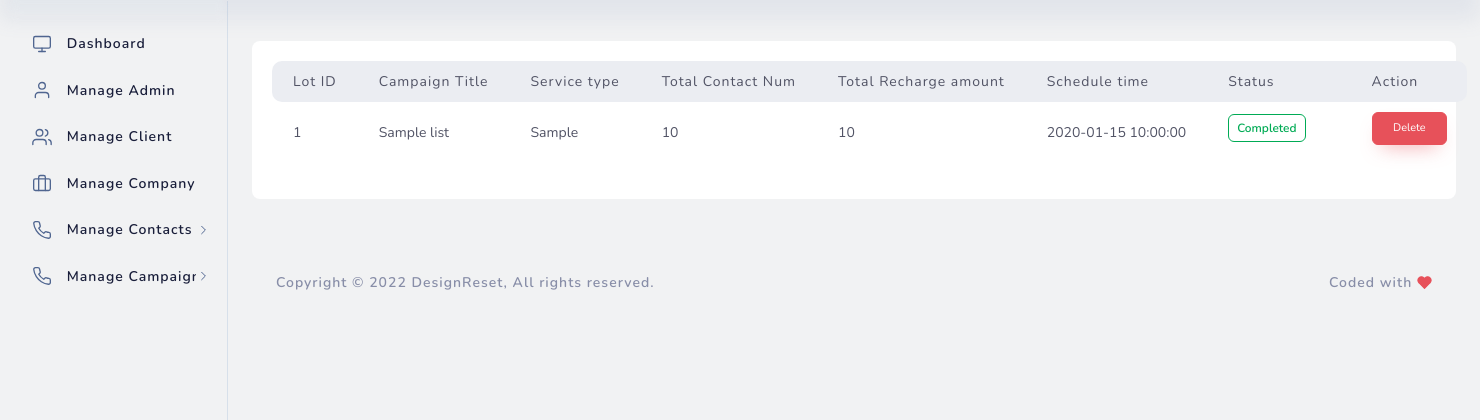
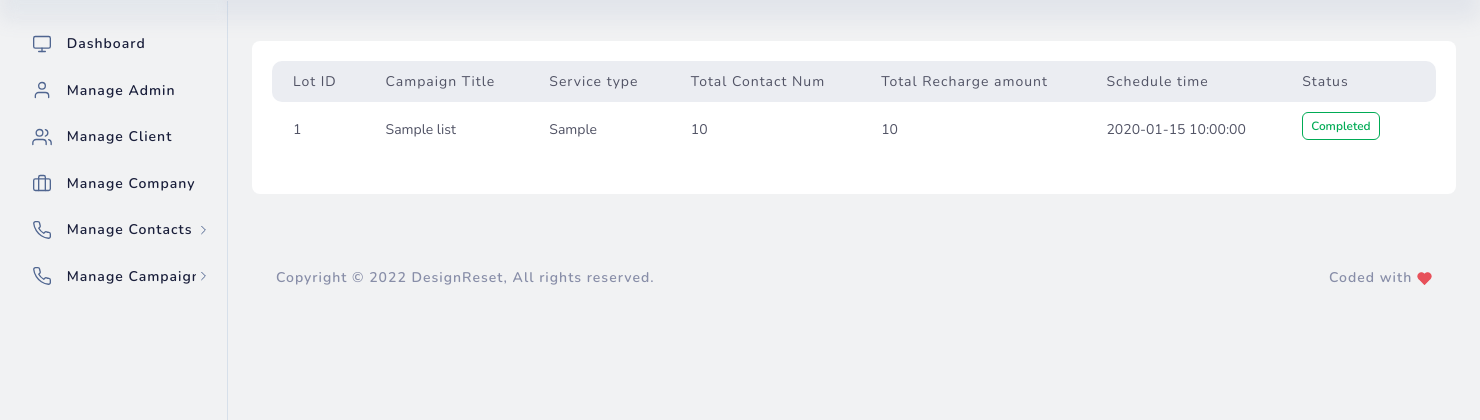
Before and after one commit to Jobayer-Tuser/manage-topup-admin-panel, a PHP site: page /list-campaign.php in a window 1480 px wide. Shown: the part 106-526 px from the top of the page. Run offline with PHP 8.4, Linux system fonts and the light colour scheme; the visitor is signed in with stand-in values (Sample User, id 1); tables that the repository leaves empty or names only in its code hold one stand-in row (values such as "Sample post"); some libraries are stand-ins or nearby versions.

Commit message:
remove the edit and campaign button

```diff
--- a/resources/views/content/list-campaign.php
+++ b/resources/views/content/list-campaign.php
@@ -14,16 +14,6 @@ $campaignList = $eloquent->selectData($columnName, $tableName);
 <div class="row layout-top-spacing">
     <div id="flLoginForm" class="col-lg-12 layout-spacing">
         <?php
-        #== REGISTRATION CONFIRMATION MESSAGE
-        if(isset($_POST['addCampaign']))
-        {
-            if($registerCampaign > 0)
-            {
-                echo notification("success", "New campaign saved successfully");
-            } else {
-                echo notification("danger", "Something went wrong Cannot save campaign please recheck");
-            }
-        }
         if (isset($_POST["del_campaign"])){
             if($isDeleted == true){
                 echo notification("success", "New campaign deleted successfully");
@@ -32,8 +22,6 @@ $campaignList = $eloquent->selectData($columnName, $tableName);
             }
         }
         ?>
-
-
 <div class="row layout-top-spacing">
     <div class="col-xl-12 col-lg-12 col-sm-12  layout-spacing">
         <div class="widget-content widget-content-area br-8">
@@ -47,7 +35,6 @@ $campaignList = $eloquent->selectData($columnName, $tableName);
                     <th>Total Recharge amount</th>
                     <th>Schedule time</th>
                     <th>Status</th>
-                    <th width="15%" >Action</th>
                 </tr>
                 </thead>
                 <tbody>
@@ -64,12 +51,7 @@ $campaignList = $eloquent->selectData($columnName, $tableName);
                                     <td>{$eachCampaign['total_recharge_amount']}</td>
                                     <td>{$eachCampaign['schedule_time']}</td>
                                     <td><span class="badge outline-badge-{$status} mb-2 me-4">{$eachCampaign['campaign_status']}</span></td>
-                                    <td>
-                                        <form action="" method="post">
-                                            <input type="hidden" name="delCampID" value="{$eachCampaign['id']}"/>
-                                            <button name="del_campaign" type="submit" id="del_campaign" class="btn btn-danger btn-sm mb-2 me-6 _effect--ripple waves-effect waves-light">Delete</button>
-                                        </form>
-                                    </td>
+
                                 </tr>
                                 EOD;
                         echo $admins;
@@ -81,3 +63,10 @@ $campaignList = $eloquent->selectData($columnName, $tableName);
         </div>
     </div>
 </div>
+
+<!--        <td>-->
+<!--            <form action="" method="post">-->
+<!--                <input type="hidden" name="delCampID" value="{$eachCampaign['id']}"/>-->
+<!--                <button name="del_campaign" type="submit" id="del_campaign" class="btn btn-danger btn-sm mb-2 me-6 _effect--ripple waves-effect waves-light">Delete</button>-->
+<!--            </form>-->
+<!--        </td>-->
```
